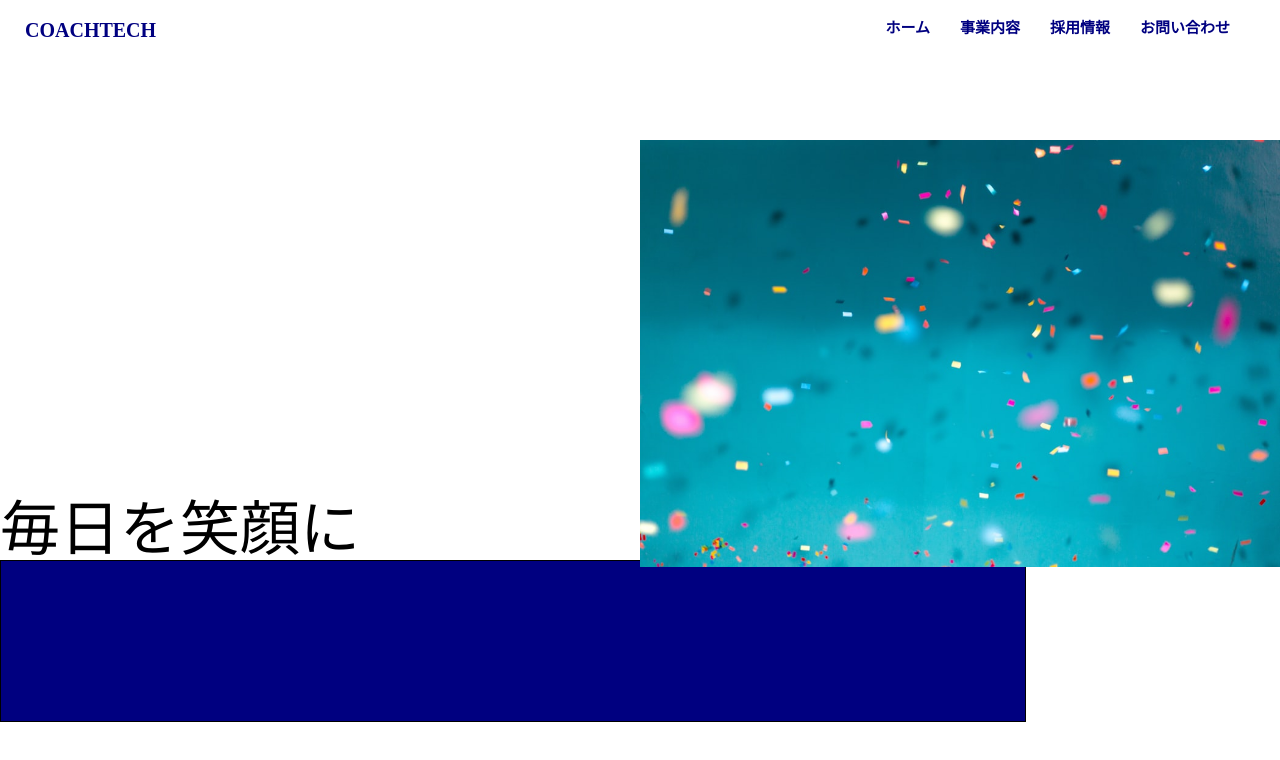
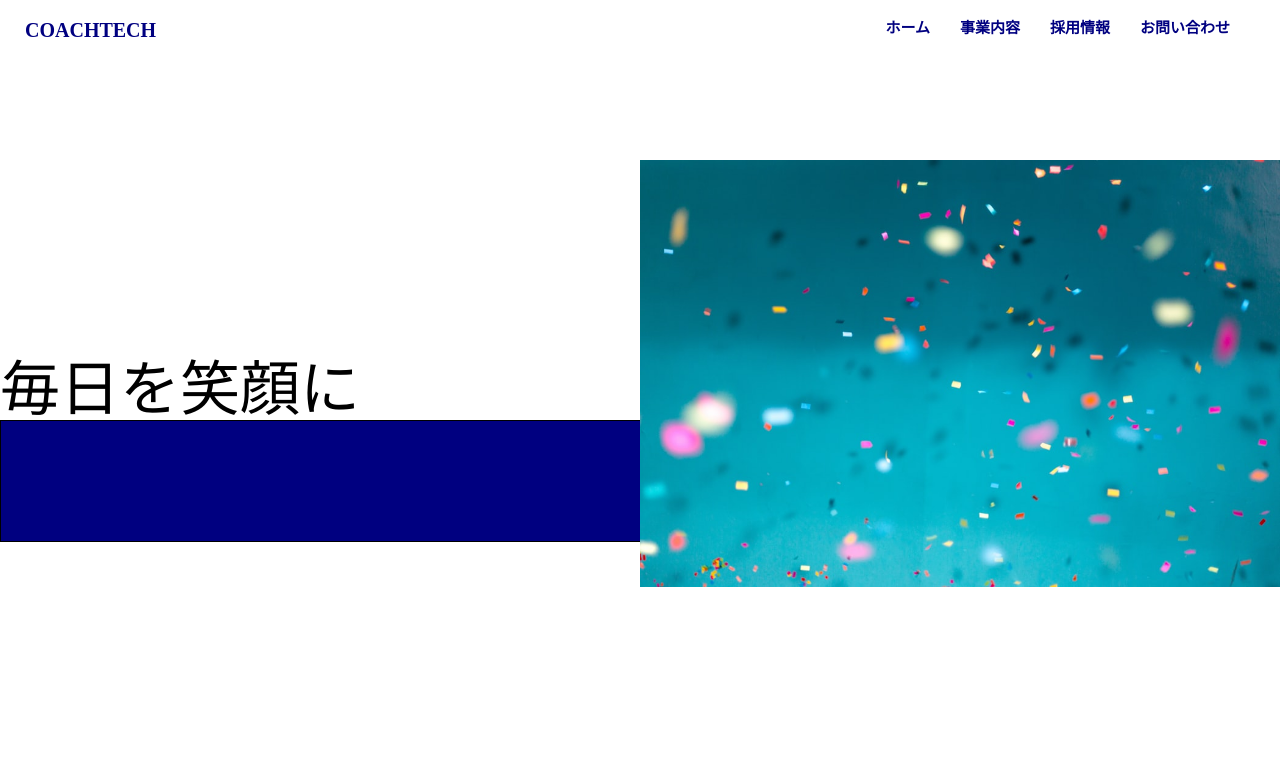
Before and after one commit to shobuhinako/20230903_shobu_css, a plain HTML site: page index.html in a window 1280 px wide. Shown: the top 760 px of the page. Drawn offline with Linux system fonts and the light colour scheme.

Commit message:
css test

```diff
--- a/css/style.css
+++ b/css/style.css
@@ -44,11 +44,9 @@
 }
 
 .content__img {
-    position: absolute;
-    top: 10%;
-    right: 0%;
-    Z-index: 0;
+    margin-left: auto;
     width: 50%;
+    padding-top: 100px;
 }
 
 
@@ -59,16 +57,14 @@
 
 .content__inner-box {
     border: 1px solid;
-    width: 80%;
-    height: 20%;
+    padding-top: 120px;
     background: #000080;
 }
 
 .content__inner {
     width: 100%;
-    height: 100%;
     position: absolute;
-    top: 55%;
-    left: 0px;
+    top: 300px;
+    left: 0%;
     Z-index: -10;
 }
```
